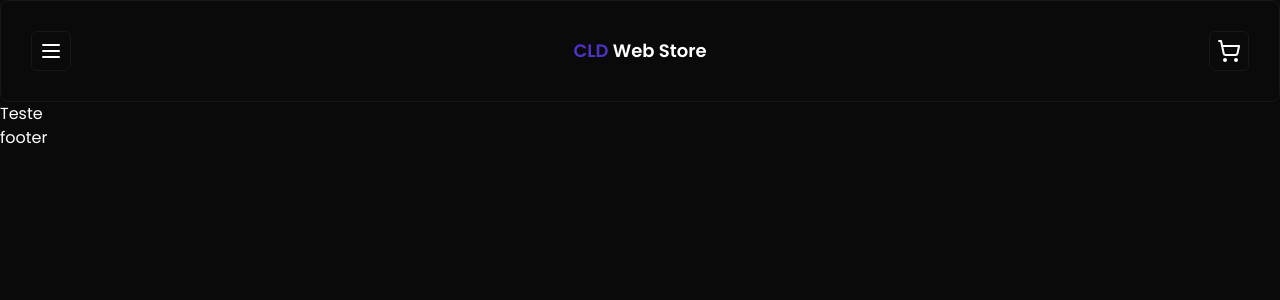
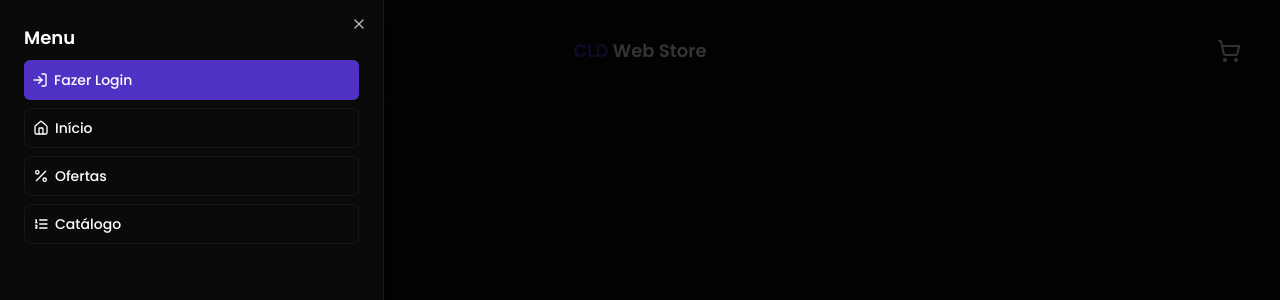
Before and after one commit to EraldoCarlosfh/CLD-WEBSTORE, a Next.js app: page / in a window 1280 px wide. Both pictures are taken after a click on the button 51 px from the left and 51 px from the top of the page. Shown: the top 300 px of the page. Built offline with nearby package versions, Linux system fonts and the light colour scheme.

Commit message:
feat: add header menu using sheet component

```diff
--- a/package.json
+++ b/package.json
@@ -10,6 +10,7 @@
   },
   "dependencies": {
     "@prisma/client": "^5.13.0",
+    "@radix-ui/react-dialog": "^1.0.5",
     "@radix-ui/react-slot": "^1.0.2",
     "class-variance-authority": "^0.7.0",
     "clsx": "^2.1.1",
--- a/src/components/ui/header.tsx
+++ b/src/components/ui/header.tsx
@@ -1,13 +1,66 @@
-import { MenuIcon, ShoppingCartIcon } from "lucide-react";
+import {
+  HomeIcon,
+  ListOrderedIcon,
+  LogInIcon,
+  LogOutIcon,
+  MenuIcon,
+  PercentIcon,
+  ShoppingCartIcon,
+} from "lucide-react";
 import { Button } from "./button";
 import { Card } from "./card";
+import {
+  Sheet,
+  SheetContent,
+  SheetDescription,
+  SheetHeader,
+  SheetTrigger,
+} from "./sheet";
 
 const Header = () => {
   return (
     <Card className="flex items-center justify-between p-[1.875rem]">
-      <Button size="icon" variant="outline">
-        <MenuIcon />
-      </Button>
+      <Sheet>
+        <SheetTrigger asChild>
+          <Button size="icon" variant="outline">
+            <MenuIcon />
+          </Button>
+        </SheetTrigger>
+        <SheetContent side="left">
+          <SheetHeader className="text-left text-lg font-semibold">
+            Menu
+          </SheetHeader>
+          <div className="mt-2 flex flex-col gap-2">
+            <Button size="icon" variant="default"
+              className="w-full p-2 justify-start gap-1.5"
+            >
+              <LogInIcon size={16} />
+              Fazer Login
+            </Button>
+            <Button size="icon" variant="outline"
+              className="w-full p-2 justify-start gap-1.5"
+            >
+              <HomeIcon size={16} />
+              Início
+            </Button>
+            <Button size="icon" variant="outline"
+              className="w-full p-2 justify-start gap-1.5"
+            >
+              <PercentIcon size={16} />
+              Ofertas
+            </Button>
+            <Button size="icon" variant="outline"
+              className="w-full p-2 justify-start gap-1.5"
+            >
+              <ListOrderedIcon size={16} />
+              Catálogo
+            </Button>
+            {/* <Button size="icon" variant="destructive" className="w-full p-2 justify-start gap-1.5">
+                <LogOutIcon size={16}></LogOutIcon>Sair
+            </Button> */}
+          </div>
+        </SheetContent>
+      </Sheet>
       <h1 className="font-semibold text-lg">
         <span className="text-primary">CLD </span>Web Store
       </h1>
--- /dev/null
+++ b/src/components/ui/sheet.tsx
@@ -0,0 +1,140 @@
+"use client"
+
+import * as React from "react"
+import * as SheetPrimitive from "@radix-ui/react-dialog"
+import { cva, type VariantProps } from "class-variance-authority"
+import { X } from "lucide-react"
+
+import { cn } from "@/lib/utils"
+
+const Sheet = SheetPrimitive.Root
+
+const SheetTrigger = SheetPrimitive.Trigger
+
+const SheetClose = SheetPrimitive.Close
+
+const SheetPortal = SheetPrimitive.Portal
+
+const SheetOverlay = React.forwardRef<
+  React.ElementRef<typeof SheetPrimitive.Overlay>,
+  React.ComponentPropsWithoutRef<typeof SheetPrimitive.Overlay>
+>(({ className, ...props }, ref) => (
+  <SheetPrimitive.Overlay
+    className={cn(
+      "fixed inset-0 z-50 bg-black/80  data-[state=open]:animate-in data-[state=closed]:animate-out data-[state=closed]:fade-out-0 data-[state=open]:fade-in-0",
+      className
+    )}
+    {...props}
+    ref={ref}
+  />
+))
+SheetOverlay.displayName = SheetPrimitive.Overlay.displayName
+
+const sheetVariants = cva(
+  "fixed z-50 gap-4 bg-background p-6 shadow-lg transition ease-in-out data-[state=open]:animate-in data-[state=closed]:animate-out data-[state=closed]:duration-300 data-[state=open]:duration-500",
+  {
+    variants: {
+      side: {
+        top: "inset-x-0 top-0 border-b data-[state=closed]:slide-out-to-top data-[state=open]:slide-in-from-top",
+        bottom:
+          "inset-x-0 bottom-0 border-t data-[state=closed]:slide-out-to-bottom data-[state=open]:slide-in-from-bottom",
+        left: "inset-y-0 left-0 h-full w-3/4 border-r data-[state=closed]:slide-out-to-left data-[state=open]:slide-in-from-left sm:max-w-sm",
+        right:
+          "inset-y-0 right-0 h-full w-3/4  border-l data-[state=closed]:slide-out-to-right data-[state=open]:slide-in-from-right sm:max-w-sm",
+      },
+    },
+    defaultVariants: {
+      side: "right",
+    },
+  }
+)
+
+interface SheetContentProps
+  extends React.ComponentPropsWithoutRef<typeof SheetPrimitive.Content>,
+    VariantProps<typeof sheetVariants> {}
+
+const SheetContent = React.forwardRef<
+  React.ElementRef<typeof SheetPrimitive.Content>,
+  SheetContentProps
+>(({ side = "right", className, children, ...props }, ref) => (
+  <SheetPortal>
+    <SheetOverlay />
+    <SheetPrimitive.Content
+      ref={ref}
+      className={cn(sheetVariants({ side }), className)}
+      {...props}
+    >
+      {children}
+      <SheetPrimitive.Close className="absolute right-4 top-4 rounded-sm opacity-70 ring-offset-background transition-opacity hover:opacity-100 focus:outline-none focus:ring-2 focus:ring-ring focus:ring-offset-2 disabled:pointer-events-none data-[state=open]:bg-secondary">
+        <X className="h-4 w-4" />
+        <span className="sr-only">Close</span>
+      </SheetPrimitive.Close>
+    </SheetPrimitive.Content>
+  </SheetPortal>
+))
+SheetContent.displayName = SheetPrimitive.Content.displayName
+
+const SheetHeader = ({
+  className,
+  ...props
+}: React.HTMLAttributes<HTMLDivElement>) => (
+  <div
+    className={cn(
+      "flex flex-col space-y-2 text-center sm:text-left",
+      className
+    )}
+    {...props}
+  />
+)
+SheetHeader.displayName = "SheetHeader"
+
+const SheetFooter = ({
+  className,
+  ...props
+}: React.HTMLAttributes<HTMLDivElement>) => (
+  <div
+    className={cn(
+      "flex flex-col-reverse sm:flex-row sm:justify-end sm:space-x-2",
+      className
+    )}
+    {...props}
+  />
+)
+SheetFooter.displayName = "SheetFooter"
+
+const SheetTitle = React.forwardRef<
+  React.ElementRef<typeof SheetPrimitive.Title>,
+  React.ComponentPropsWithoutRef<typeof SheetPrimitive.Title>
+>(({ className, ...props }, ref) => (
+  <SheetPrimitive.Title
+    ref={ref}
+    className={cn("text-lg font-semibold text-foreground", className)}
+    {...props}
+  />
+))
+SheetTitle.displayName = SheetPrimitive.Title.displayName
+
+const SheetDescription = React.forwardRef<
+  React.ElementRef<typeof SheetPrimitive.Description>,
+  React.ComponentPropsWithoutRef<typeof SheetPrimitive.Description>
+>(({ className, ...props }, ref) => (
+  <SheetPrimitive.Description
+    ref={ref}
+    className={cn("text-sm text-muted-foreground", className)}
+    {...props}
+  />
+))
+SheetDescription.displayName = SheetPrimitive.Description.displayName
+
+export {
+  Sheet,
+  SheetPortal,
+  SheetOverlay,
+  SheetTrigger,
+  SheetClose,
+  SheetContent,
+  SheetHeader,
+  SheetFooter,
+  SheetTitle,
+  SheetDescription,
+}
```
Also changed, not shown: 1 other file (tests, documents, lock files or other folders).
